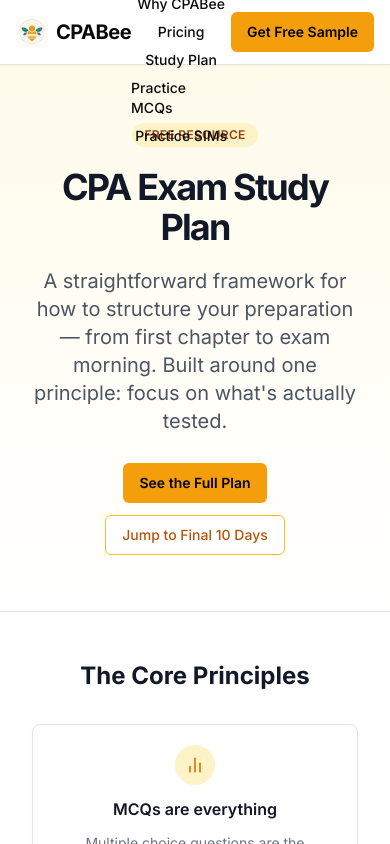
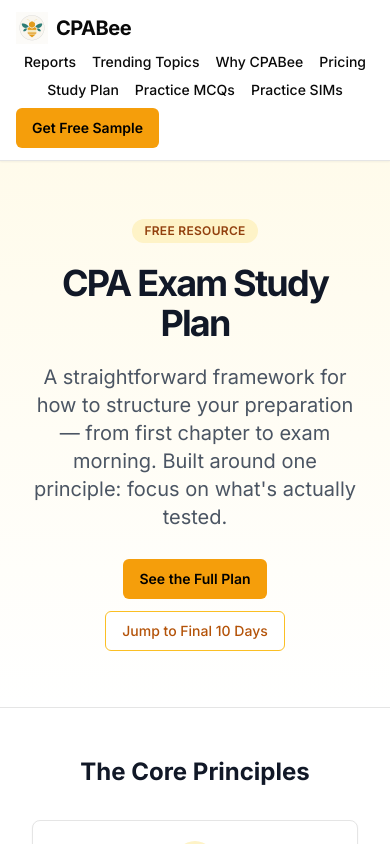
Before and after one commit to pjdevacct/cpabee, a Next.js app: page /study-plan in a window 390 px wide. Shown: the top 844 px of the page. Built offline with nearby package versions, Linux system fonts and the light colour scheme.

Commit message:
Update page.tsx

```diff
--- a/app/study-plan/page.tsx
+++ b/app/study-plan/page.tsx
@@ -189,7 +189,7 @@ export default function StudyPlanPage() {
 
       {/* ── Header ── */}
       <header className="sticky top-0 z-40 border-b bg-white shadow-sm">
-        <div className="container flex h-16 items-center justify-between py-4 px-4 md:px-6">
+        <div className="container flex flex-wrap gap-y-2 min-h-16 items-center justify-between py-3 px-4 md:px-6">
           <Link href="/" className="flex items-center gap-2">
             <div className="relative h-8 w-8 overflow-hidden">
               <Image src="/images/cpabee-logo.png" alt="CPABee Logo" width={32} height={32} className="object-contain" />
```
